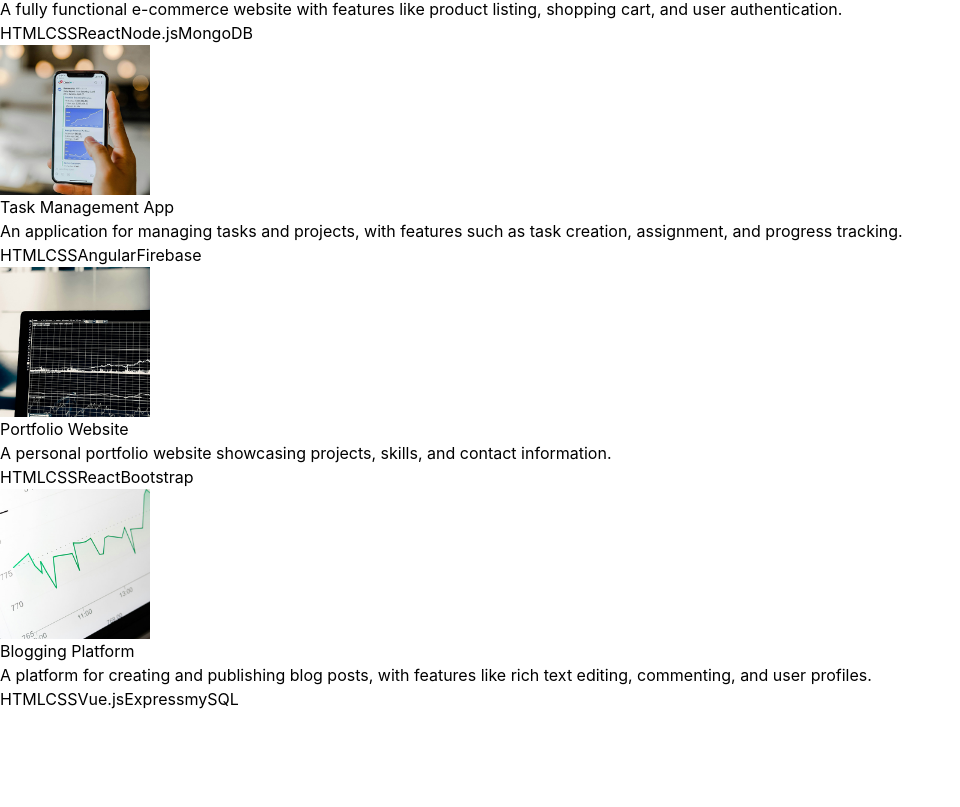
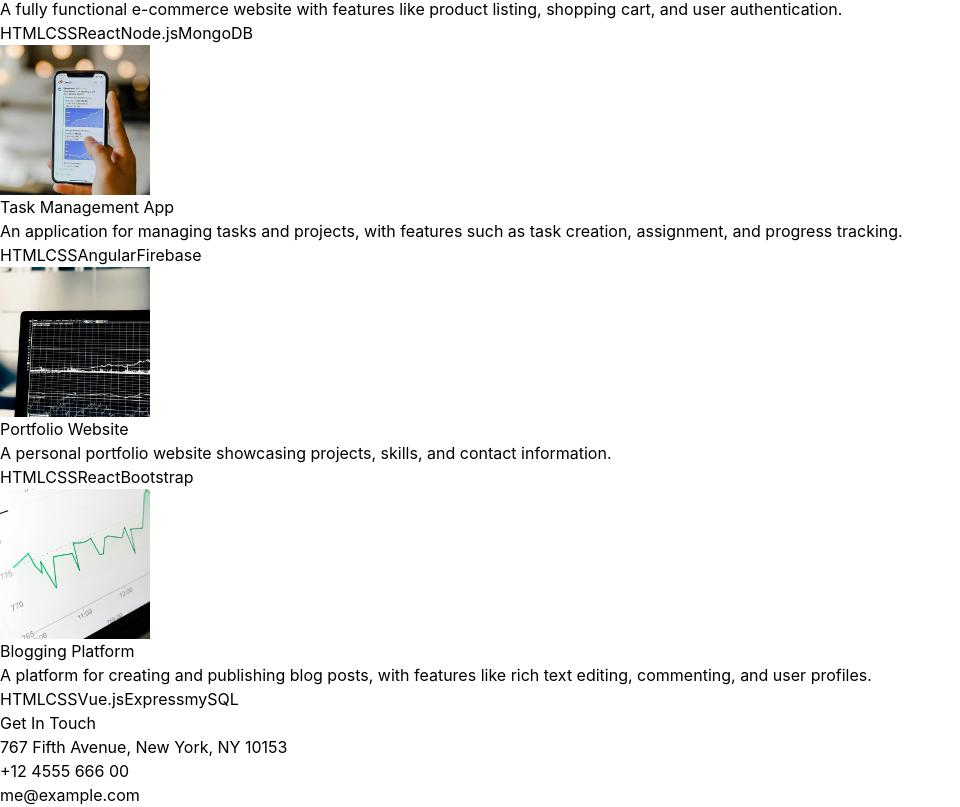
Before and after one commit to Vermaji8620/new_resume, a React (Vite) app: page / in a window 1280 px wide. Shown: the part 2477-3284 px from the top of the page, without its empty margins (0-960 px from the left). Before the commit the page ends 3188 px from the top, so only its background shows below. Built offline with nearby package versions, Linux system fonts and the light colour scheme.

Commit message:
contact section added

```diff
--- a/src/App.jsx
+++ b/src/App.jsx
@@ -1,4 +1,5 @@
 import About from "./components/About";
+import Contact from "./components/Contact";
 import Experience from "./components/Experience";
 import Hero from "./components/Hero";
 import Navbar from "./components/Navbar";
@@ -17,7 +18,8 @@ const App = () => {
         <About />
         <Technologies />
         <Experience />
-        <Projects/>
+        <Projects />
+        <Contact />
       </div>
     </div>
   );
--- a/src/components/About.jsx
+++ b/src/components/About.jsx
@@ -15,7 +15,7 @@ const About = () => {
         </div>
         <div className="w-full lg:w-1/2">
           <div className="flex justify-center lg:justify-start">
-            <p className="my-2 max-w-xl py-6">{ABOUT_TEXT}</p>
+            <p className=" leading-7 my-2 max-w-xl py-6">{ABOUT_TEXT}</p>
           </div>
         </div>
       </div>
--- /dev/null
+++ b/src/components/Contact.jsx
@@ -0,0 +1,18 @@
+import { CONTACT } from "../constants/index.js";
+
+const Contact = () => {
+  return (
+    <div className="border-b border-neutral-900 pb-20">
+      <h1 className="text-center text-4xl my-10">Get In Touch</h1>
+      <div className="text-center tracking-tighter">
+        <p className="my-4">{CONTACT.address}</p>
+        <p className="my-4">{CONTACT.phoneNo}</p>
+        <a href="#" className="underline">
+          {CONTACT.email}
+        </a>
+      </div>
+    </div>
+  );
+};
+
+export default Contact;
--- a/src/components/Hero.jsx
+++ b/src/components/Hero.jsx
@@ -7,7 +7,7 @@ const Hero = () => {
       <div className="flex flex-wrap">
         <div className="w-full lg:w-1/2">
           <div className="flex flex-col items-center lg:items-start">
-            <h1 className="pb-16 text-6xl font-thin tracking-tight lg:mt-16 lg:text-6xl">
+            <h1 className="pb-16 text-3xl font-thin tracking-tight lg:mt-16 lg:text-6xl">
               Aditya Raj Verma
             </h1>
             <span className="bg-gradient-to-r from-pink-300 via-slate-500 to-purple-500 bg-clip-text tracking-tight text-4xl text-transparent">
```
